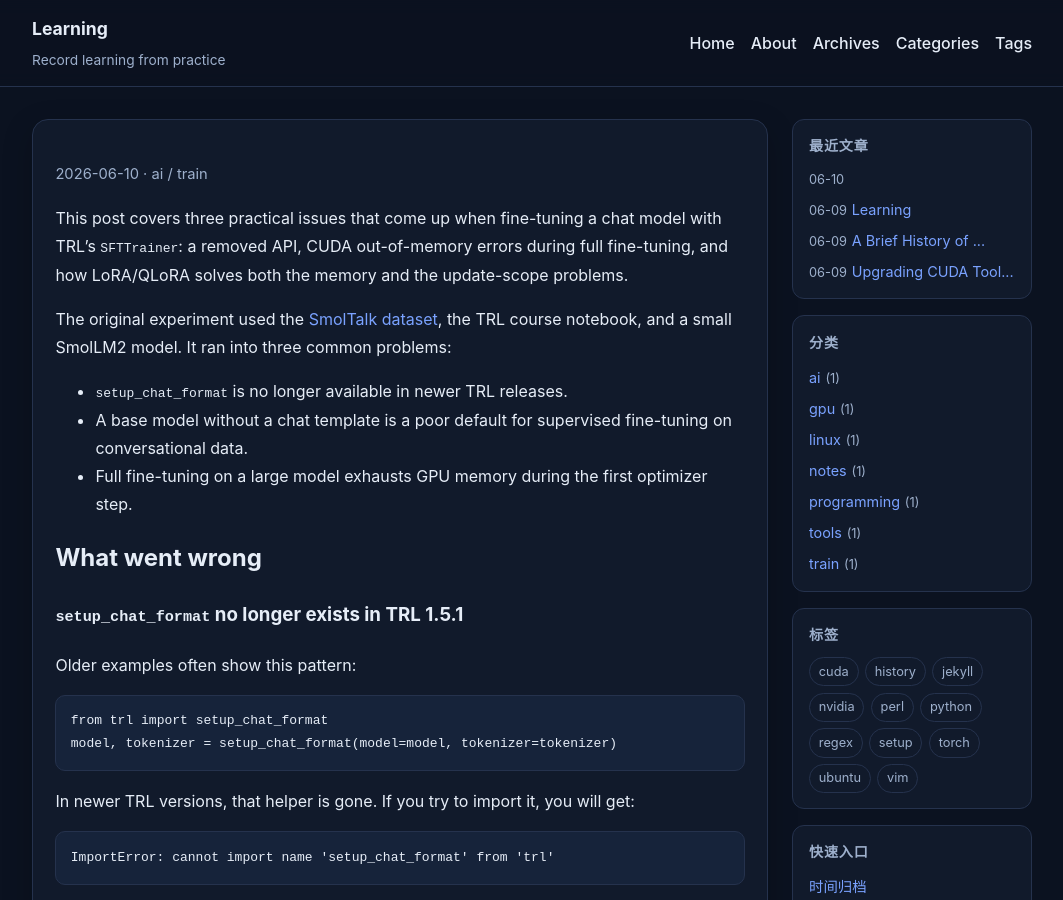
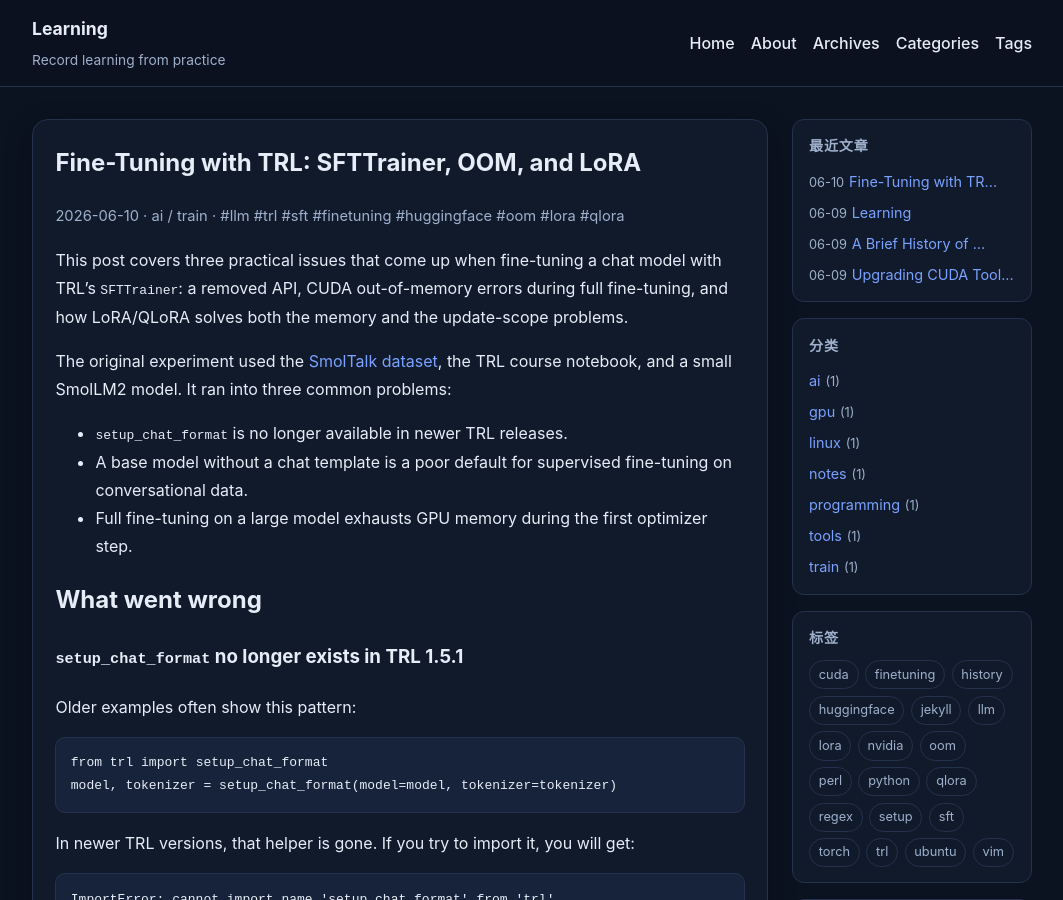
Before and after one commit to guominjia/learn, a Jekyll site: the page built from ai/train/_posts/2026-06-10-finetune-with-trl.md, in a window 1280 px wide and 900 px high. Shown: the whole window, without its empty margins (108-1171 px from the left). Built offline with Jekyll 4.4.1, drawn with Linux system fonts in a browser that asks for light colours.

Commit message:
Fix: Add missing quotes around the title in the fine-tuning post
It fix Error: YAML Exception reading .../ai/train/_posts/2026-06-10-finetune-with-trl.md:
mapping values are not allowed in this context at line 2 column 28

The colon in TRL: SFTTrainer breaks YAML parsing — YAML treats :  as a key-value separator

```diff
--- a/ai/train/_posts/2026-06-10-finetune-with-trl.md
+++ b/ai/train/_posts/2026-06-10-finetune-with-trl.md
@@ -1,5 +1,5 @@
 ---
-title: Fine-Tuning with TRL: SFTTrainer, OOM, and LoRA
+title: "Fine-Tuning with TRL: SFTTrainer, OOM, and LoRA"
 date: 2026-06-10
 tags: llm trl sft finetuning huggingface oom lora qlora
 ---
```
